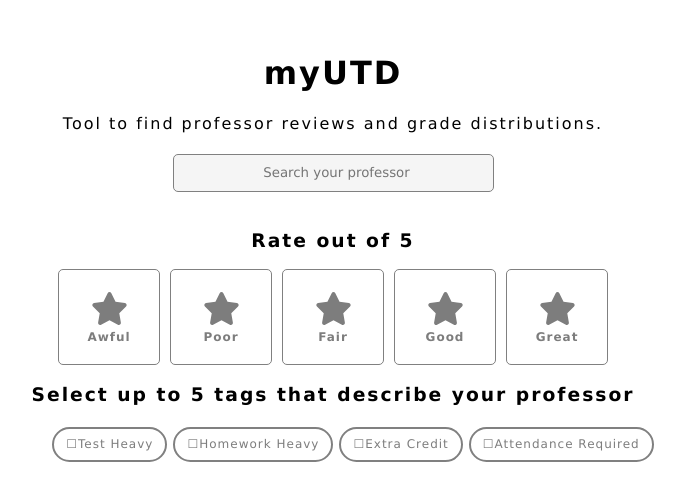
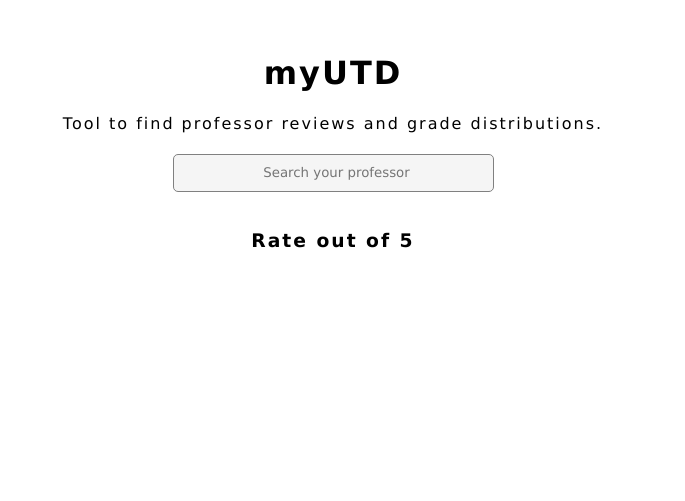
Before and after one commit to Nicholas-Sherman/myUTD, a React (Create React App) app in the folder client/: page / in a window 1280 px wide. Shown: the part 227-728 px from the top of the page, without its empty margins (307-992 px from the left). Built offline with nearby package versions, Linux system fonts and the light colour scheme.

Commit message:
deleted useless components

```diff
--- a/client/src/App.js
+++ b/client/src/App.js
@@ -2,8 +2,6 @@
 import './App.css';
 import Search from './Components/Search';
 import Page from './Components/Review/Page';
-import Ratings from './Components/Review/Ratings';
-import Tags from './Components/Review/Tags';
 
 function App() {
   return (
@@ -18,11 +16,6 @@
         <h3>
           Rate out of 5
         </h3>
-        <Ratings />
-        <h3>
-          Select up to 5 tags that describe your professor
-        </h3>
-        <Tags />
     </div>
   );
 }
--- a/client/src/Components/Review/Ratings.css
+++ /dev/null
@@ -1,41 +0,0 @@
-.ratings label {
-    display: inline-block;
-    font-size: 12px;
-    letter-spacing: 1px;
-    cursor: pointer;
-    font-weight: bold;
-    color:#7d7d7d;
-    border: 1px solid gray;
-    margin: 0 auto;
-    margin-left: 5px;
-    margin-right: 5px;
-    border-radius: 5px;
-    width: 60px;
-    padding: 20px 20px;
-
-  }
-
-
-input[type="radio"] {
-	position: absolute;
-    display: none;
-	visibility: hidden;
-}
-
-input[type="radio"]:checked + label{
-    display: inline-block;
-    font-size: 12px;
-    letter-spacing: 1px;
-    cursor: pointer;
-    font-weight: bold;
-    background-color: black;
-    color: white;
-    border: 1px solid black;
-    border-radius: 5px;
-    margin: 0 auto;
-    margin-left: 5px;
-    margin-right: 5px;
-    width: 65px;
-    padding: 25px 25px;
-    transition: all 100ms linear;
-  }
--- a/client/src/Components/Review/Ratings.js
+++ /dev/null
@@ -1,59 +0,0 @@
-import React, { Component } from 'react'
-import './Ratings.css'
-import { FaStar } from "react-icons/fa"
-
-class Ratings extends Component {
-    constructor(props) {
-        super(props)
-        this.state = {input: ' '};
-        this.optionChange = this.optionChange.bind(this);
-    }
-
-optionChange(event) {
-    this.setState({selectedOption: event.target.value});
-}
-
-render () {
-    return (
-        <div className = "ratings">
-            <input
-                type = "radio"
-                id = "rating1"
-                value = "1"
-                checked={this.state.selectedOption === "1"}
-                onChange={this.optionChange}/>
-                <label for="rating1"><FaStar size = "37px"/>Awful</label>
-            <input
-                type = "radio"
-                id = "rating2"
-                value = "2"
-                checked={this.state.selectedOption === "2"}
-                onChange={this.optionChange}/>
-                <label for="rating2"><FaStar size = "37px"/>Poor</label>
-            <input
-                type = "radio"
-                id = "rating3"
-                value = "3"
-                checked={this.state.selectedOption === "3"}
-                onChange={this.optionChange}/>
-                <label for="rating3"><FaStar size = "37px"/>Fair</label>
-            <input
-                type = "radio"
-                id = "rating4"
-                value = "4"
-                checked={this.state.selectedOption === "4"}
-                onChange={this.optionChange}/>
-                <label for="rating4"><FaStar size = "37px"/>Good</label>
-            <input
-                type = "radio"
-                id = "rating5"
-                value = "5"
-                checked={this.state.selectedOption === "5"}
-                onChange={this.optionChange}/>
-                <label for="rating5"><FaStar size = "37px"/>Great</label>
-        </div>
-)}
-
-}
-
-export default Ratings;
--- a/client/src/Components/Review/Tags.css
+++ /dev/null
@@ -1,53 +0,0 @@
-
-.tags {
-    max-width: 680px;
-    font-family: Verdana, Tahoma, sans-serif;
-    letter-spacing: 1px;
-    font-size: 12px;
-    padding: 3px, 3px;
-    margin: auto;
-}
-
-ul.checkboxes li {
-    display: inline;
-}
-
-ul.checkboxes li label {
-    display: inline-block;
-    border: 2px solid gray;
-    color: #7d7d7d;
-    border-radius: 25px;
-    margin: 3px 3px;
-    transition: all .2s;
-    padding: 8px 12px;
-    cursor: pointer;
-}
-
-ul.checkboxes li label::before {
-    display: inline-block;
-    font-style: normal;
-    font-variant: normal;
-    text-rendering: auto;
-    -webkit-font-smoothing: antialiased;
-    font-family: "Font Awesome 5 Free";
-    content: '☐';
-    transition: transform .3s ease-in-out;
-}
-
-ul.checkboxes li input[type="checkbox"]:checked + label::before {
-    content: '✔️';
-    transform: rotate(-360deg);
-    transition: transform .3s ease-in-out;
-}
-
-ul.checkboxes li input[type="checkbox"]:checked + label {
-    background-color: #12bbd4;
-    color: #fff;
-    transition: all .2s;
-}
-
-ul.checkboxes li input[type="checkbox"] {
-  display: absolute;
-  position: absolute;
-  opacity: 0;
-}
--- a/client/src/Components/Review/Tags.js
+++ /dev/null
@@ -1,66 +0,0 @@
-import React, { Component } from 'react'
-import './Tags.css'
-
-class Tags extends Component {
-    constructor(props) {
-        super(props)
-        this.state = { Data: [] }
-        this.handleChange = this.handleChange.bind(this);
-
-    }
-
-handleChange(event) {
-    var val = event.target.value;
-
-    if (event.target.checked) {
-        this.state.Data.concat(val);
-    }
-    else {
-        this.state.Data.splice(val, 1);
-    }
-
-}
-
-render () {
-    return (
-        <div className = "tags">
-        <ul class = "checkboxes">
-            <li>
-                <input
-                    type = "checkbox"
-                    id = "tag1"
-                    value = "Test Heavy"
-                    onChange = {this.handleChange}/>
-                <label for = "tag1">Test Heavy</label>
-            </li>
-            <li>
-                <input
-                type = "checkbox"
-                id = "tag2"
-                value = "homeworkheavy"
-                onChange = {this.handleChange}/>
-            <label for = "tag2">Homework Heavy</label>
-            </li>
-            <li>
-                <input
-                    type = "checkbox"
-                    id = "tag3"
-                    value = "extracredit"
-                    onChange = {this.handleChange}/>
-                <label for = "tag3">Extra Credit</label>
-            </li>
-            <li>
-                <input
-                    type = "checkbox"
-                    id = "tag4"
-                    value = "attendancerequired"
-                    onChange = {this.handleChange}/>
-                    <label for = "tag4">Attendance Required</label>
-            </li>
-            </ul>
-        </div>
-    )
-    };
-}
-
-export default Tags;
```
Also changed, not shown: client/src/Components/Review/Rmp.js (added), 1 other file (tests, documents, lock files or other folders).
